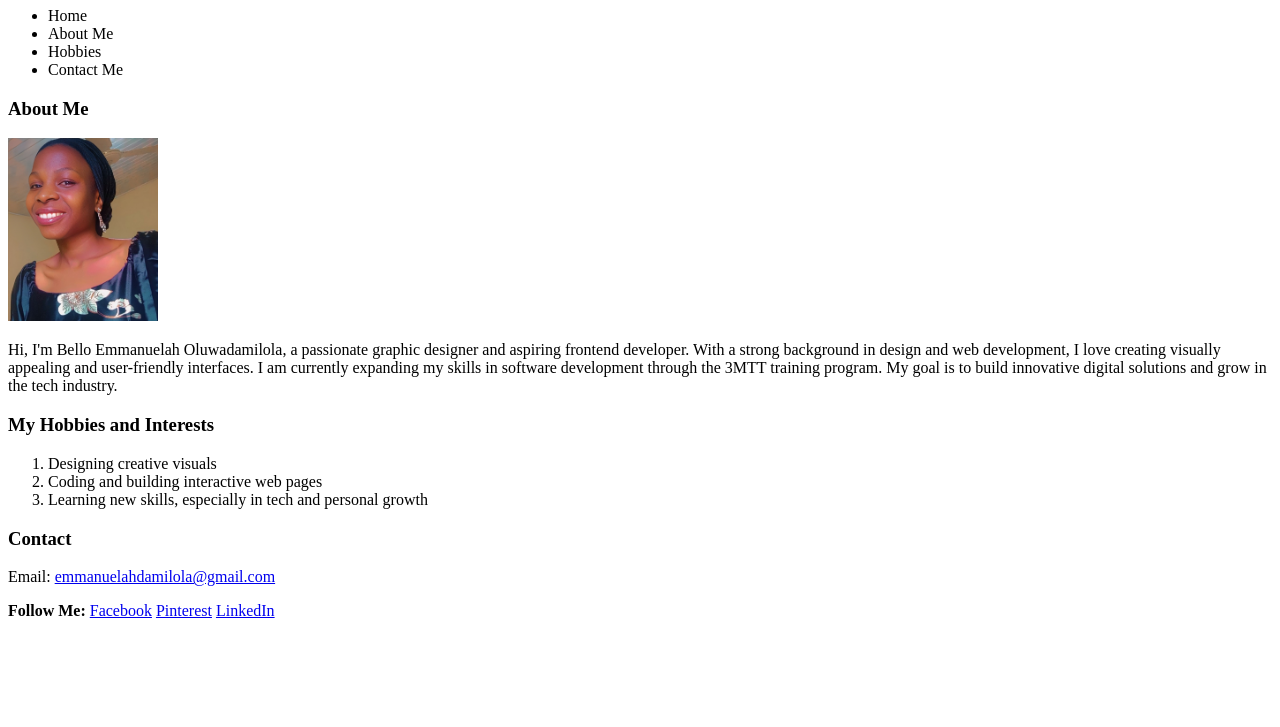
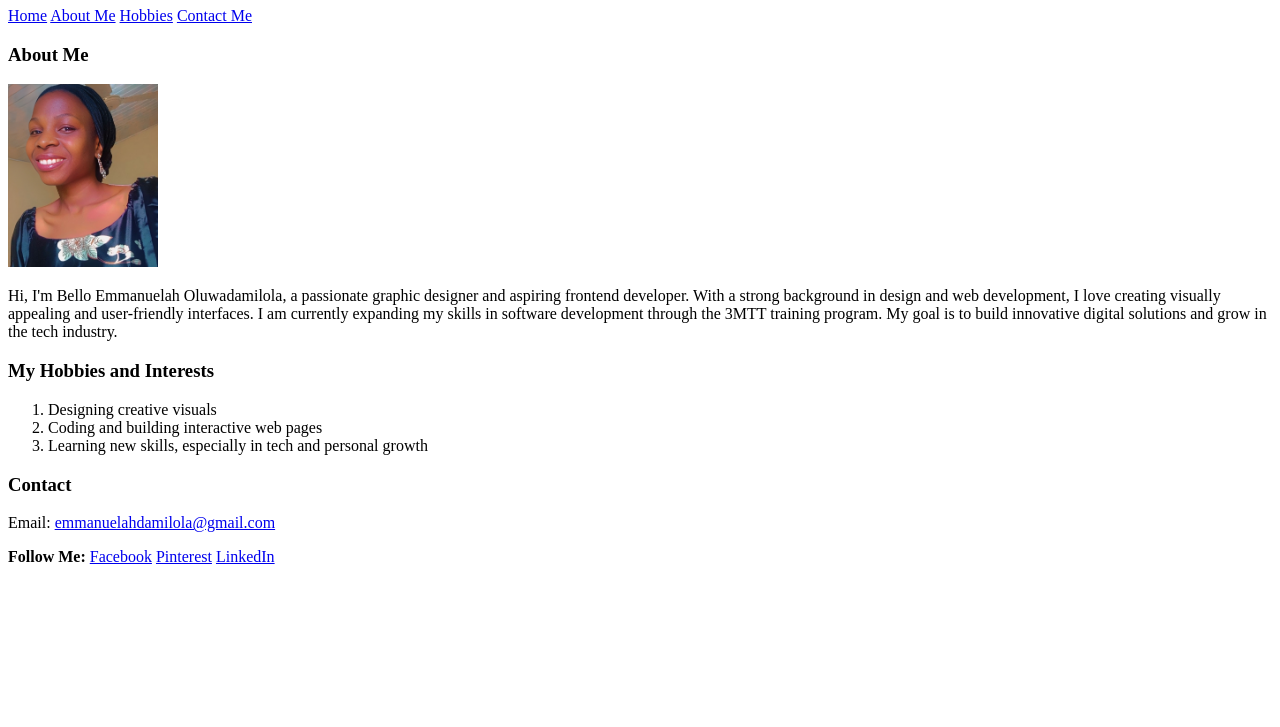
Before and after one commit to Emmanuelahdamilola/Mini-Project---My-Personal-Profile-Page, a plain HTML site: page index.html in a window 1280 px wide. Shown: the part 73-800 px from the top of the page. Drawn offline with Linux system fonts and the light colour scheme.

Commit message:
My Personal Profile webpage

```diff
--- a/index.html
+++ b/index.html
@@ -9,15 +9,14 @@
     <!-- Header -->
     <header>
       <h1>My Profile</h1>
-      <nav>
-        <ul>
-          <li>Home</li>
-          <li>About Me</li>
-          <li>Hobbies</li>
-          <li>Contact Me</li>
-        </ul>
+    </header>
+
+    <nav>
+        <a href="#">Home</a>
+        <a href="#">About Me</a>
+        <a href="#">Hobbies</a>
+        <a href="#">Contact Me</a>
       </nav>
-    </header>
 
     <!-- About section -->
     <section id="about">
```
